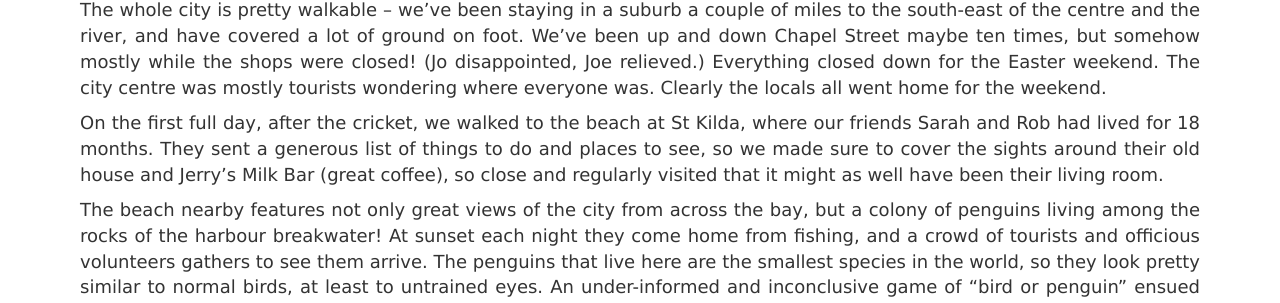
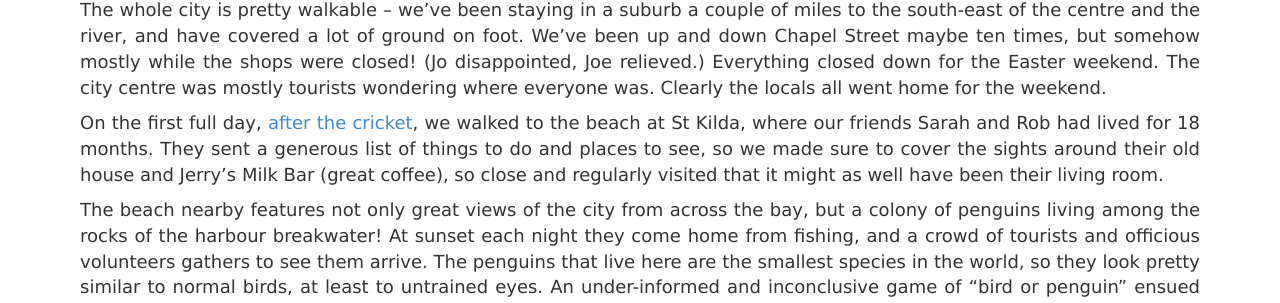
Before and after one commit to joekearney/joekearney.github.io, a Jekyll site: the page built from _posts/2015-04-10-cafe-melbourne.md, in a window 1280 px wide and 900 px high, scrolled down 960 px. Shown: the part 148-451 px from the top of the window. Built offline with Jekyll 4.4.1, drawn with Linux system fonts in a browser that asks for light colours; some web fonts are replaced; comment, search, counter and statistics services are not loaded.

Commit message:
switch back to 3 blog posts on front page, crosslink to cricket post

```diff
--- a/_posts/2015-01-01-where-are-we.html
+++ b/_posts/2015-01-01-where-are-we.html
@@ -45,7 +45,7 @@
       <div id="div-blog-listing" class="col-md-8">
         <h2>Backpacking with a Suitcase <span class="post-description">&ndash; minimal blog of what we've been up to &ndash; <a href="/travel-index.html">see all</a></span></h2>
         <ul class="listing">
-          {% for post in site.posts limit: 5 %}
+          {% for post in site.posts limit: 3 %}
             {% if post.tags contains 'travel' %}
               <li>
                 {% if post.tags contains 'new' %}<span class="post-description">[NEW]</span>{% endif %}
--- a/_posts/2015-04-10-cafe-melbourne.md
+++ b/_posts/2015-04-10-cafe-melbourne.md
@@ -26,7 +26,7 @@
 
 The whole city is pretty walkable -- we've been staying in a suburb a couple of miles to the south-east of the centre and the river, and have covered a lot of ground on foot. We've been up and down Chapel Street maybe ten times, but somehow mostly while the shops were closed! (Jo disappointed, Joe relieved.) Everything closed down for the Easter weekend. The city centre was mostly tourists wondering where everyone was. Clearly the locals all went home for the weekend.
 
-On the first full day, after the cricket, we walked to the beach at St Kilda, where our friends Sarah and Rob had lived for 18 months. They sent a generous list of things to do and places to see, so we made sure to cover the sights around their old house and Jerry's Milk Bar (great coffee), so close and regularly visited that it might as well have been their living room.
+On the first full day, [after the cricket](/posts/australian-sport), we walked to the beach at St Kilda, where our friends Sarah and Rob had lived for 18 months. They sent a generous list of things to do and places to see, so we made sure to cover the sights around their old house and Jerry's Milk Bar (great coffee), so close and regularly visited that it might as well have been their living room.
 
 The beach nearby features not only great views of the city from across the bay, but a colony of penguins living among the rocks of the harbour breakwater! At sunset each night they come home from fishing, and a crowd of tourists and officious volunteers gathers to see them arrive. The penguins that live here are the smallest species in the world, so they look pretty similar to normal birds, at least to untrained eyes. An under-informed and inconclusive game of "bird or penguin" ensued for an hour or so, until the penguins arrived in more obvious rafts of ten or so at a time. Cute little things! The volunteers shone red bike lights at the little dudes when they came close to the top of the rocks, because they don't like white lights but can't see the red.
 
```
